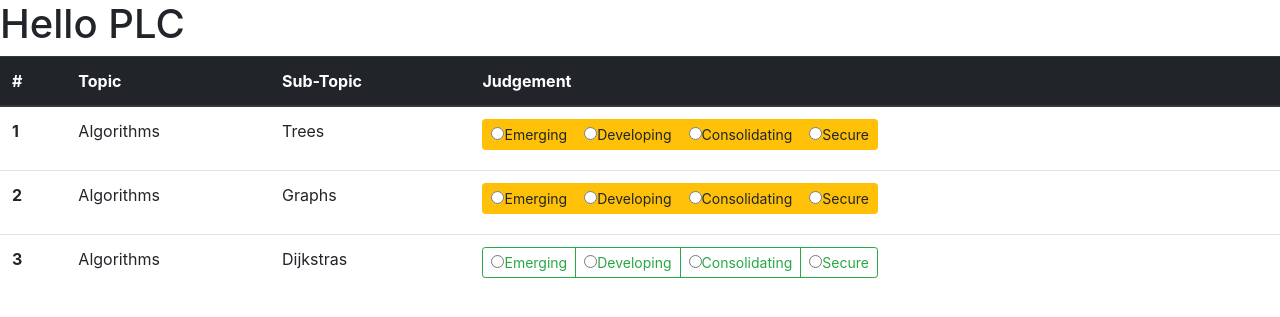
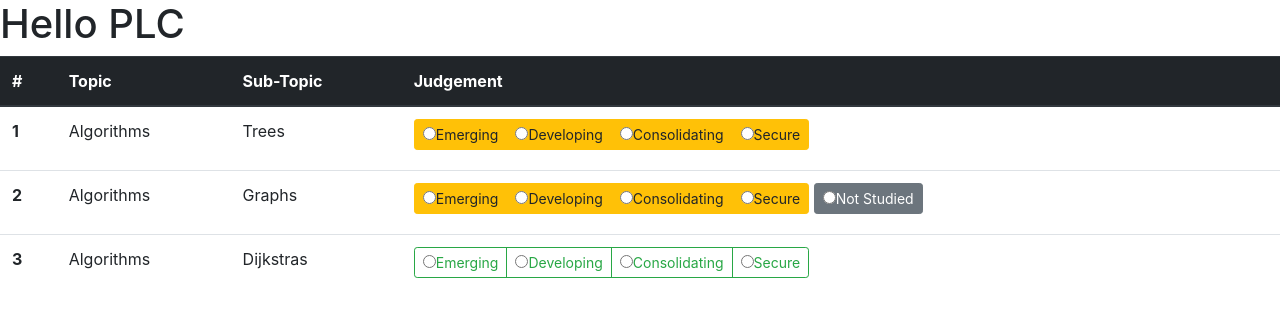
Before and after one commit to llogostevo/learner-checklist-v2, a Flask app: page / in a window 1280 px wide. Shown: the part 56-373 px from the top of the page. Run offline with Flask 2, Linux system fonts and the light colour scheme; some libraries are stand-ins or nearby versions.

Commit message:
button edits

```diff
--- a/templates/home.html
+++ b/templates/home.html
@@ -70,6 +70,10 @@
         {% endif %}
       {% endfor %}
         </div>
+<div class="btn-group" data-toggle="buttons">
+        <label class="btn btn-secondary btn-sm">
+        <input type="radio" name="options" id="option1">Not Studied</label>
+  </div>
       </td>
     </tr>
     <tr>
```
